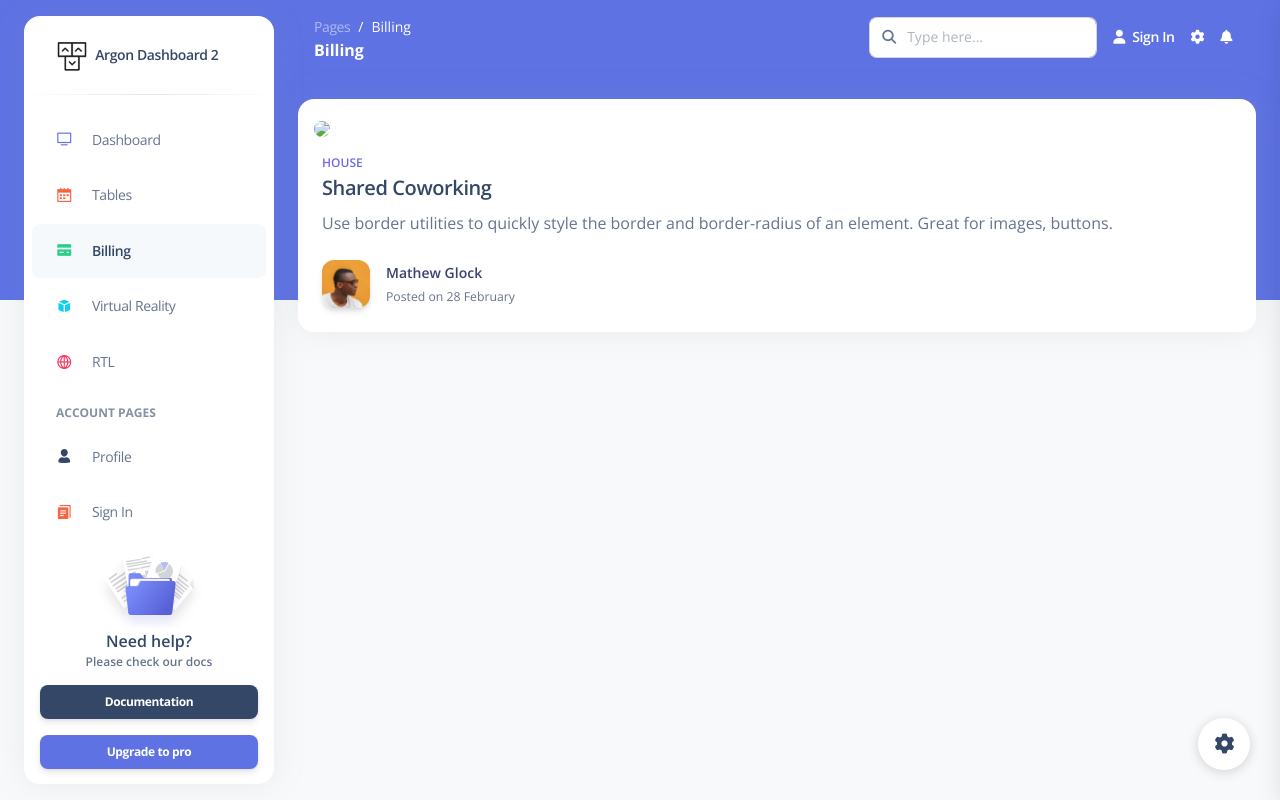
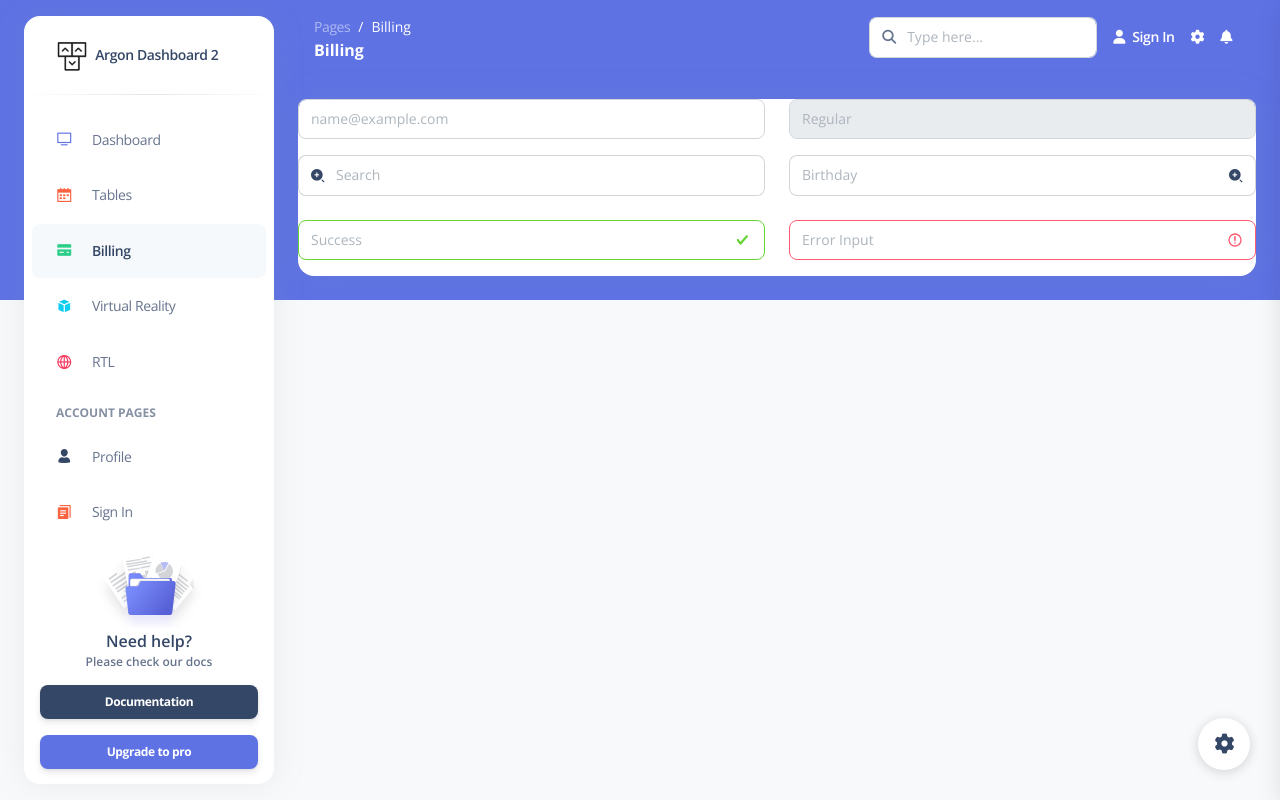
Before and after one commit to franlisboaabad/portal_proveedores, a website: page pages_portal/registro.html in a window 1280 px wide. Drawn offline with nearby package versions, Linux system fonts and the light colour scheme; files whose address does not match are found by name.

Commit message:
finderegistrohtml
ya se termino el registro html

```diff
--- a/pages_portal/registro.html
+++ b/pages_portal/registro.html
@@ -257,30 +257,54 @@
        <div class="row">
         <div class="col-md-12">
           <div class="card">
-            <div class="card-header p-0 mx-3 mt-3 position-relative z-index-1">
-              <a href="javascript:;" class="d-block">
-                <img src="./assets/img/kit/pro/anastasia.jpg" class="img-fluid border-radius-lg">
-              </a>
-            </div>
 
-            <div class="card-body pt-2">
-              <span class="text-gradient text-primary text-uppercase text-xs font-weight-bold my-2">House</span>
-              <a href="javascript:;" class="card-title h5 d-block text-darker">
-                Shared Coworking
-              </a>
-              <p class="card-description mb-4">
-                Use border utilities to quickly style the border and border-radius of an element. Great for images, buttons.
-              </p>
-              <div class="author align-items-center">
-                <img src="./assets/img/kit/pro/team-2.jpg" alt="..." class="avatar shadow">
-                <div class="name ps-3">
-                  <span>Mathew Glock</span>
-                  <div class="stats">
-                    <small>Posted on 28 February</small>
+            <form>
+              <div class="row">
+                <div class="col-md-6">
+                  <div class="form-group">
+                    <input type="email" class="form-control" id="exampleFormControlInput1" placeholder="name@example.com">
+                  </div>
+                </div>
+                <div class="col-md-6">
+                  <div class="form-group">
+                    <input type="text" placeholder="Regular" class="form-control" disabled />
                   </div>
                 </div>
               </div>
-            </div>
+              <div class="row">
+                <div class="col-md-6">
+                  <div class="form-group">
+                    <div class="input-group mb-4">
+                      <span class="input-group-text"><i class="ni ni-zoom-split-in"></i></span>
+                      <input class="form-control" placeholder="Search" type="text">
+                    </div>
+                  </div>
+                </div>
+                <div class="col-md-6">
+                  <div class="form-group">
+                    <div class="input-group mb-4">
+                      <input class="form-control" placeholder="Birthday" type="text">
+                      <span class="input-group-text"><i class="ni ni-zoom-split-in"></i></span>
+                    </div>
+                  </div>
+                </div>
+              </div>
+              <div class="row">
+                <div class="col-md-6">
+                  <div class="form-group has-success">
+                    <input type="text" placeholder="Success" class="form-control is-valid" />
+                  </div>
+                </div>
+                <div class="col-md-6">
+                  <div class="form-group has-danger">
+                    <input type="email" placeholder="Error Input" class="form-control is-invalid" />
+                  </div>
+                </div>
+              </div>
+            </form>
+
+
+
           </div>
        </div>
 
```
